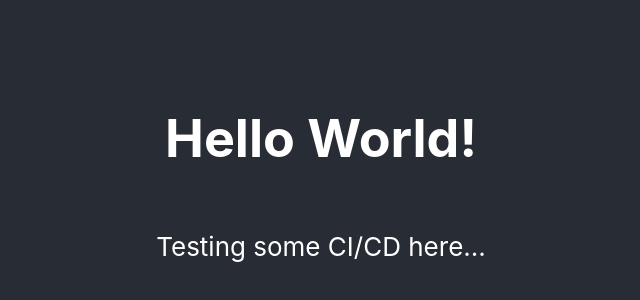
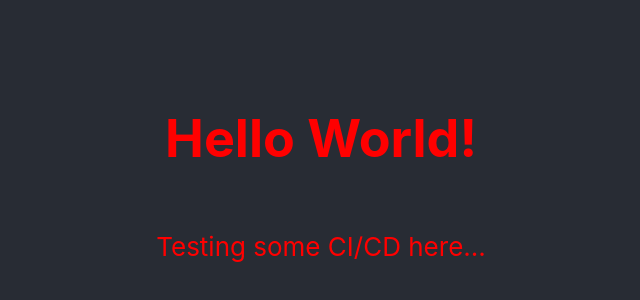
Before and after one commit to AshaF4/github-actions-heroku, a React (Create React App) app: page / in a window 1280 px wide. Shown: the part 220-520 px from the top of the page, without its empty margins (319-959 px from the left). Built offline with nearby package versions, Linux system fonts and the light colour scheme.

Commit message:
changed colour

```diff
--- a/src/App.css
+++ b/src/App.css
@@ -10,5 +10,5 @@
   align-items: center;
   justify-content: center;
   font-size: calc(10px + 2vmin);
-  color: white;
+  color: red;
 }
```
